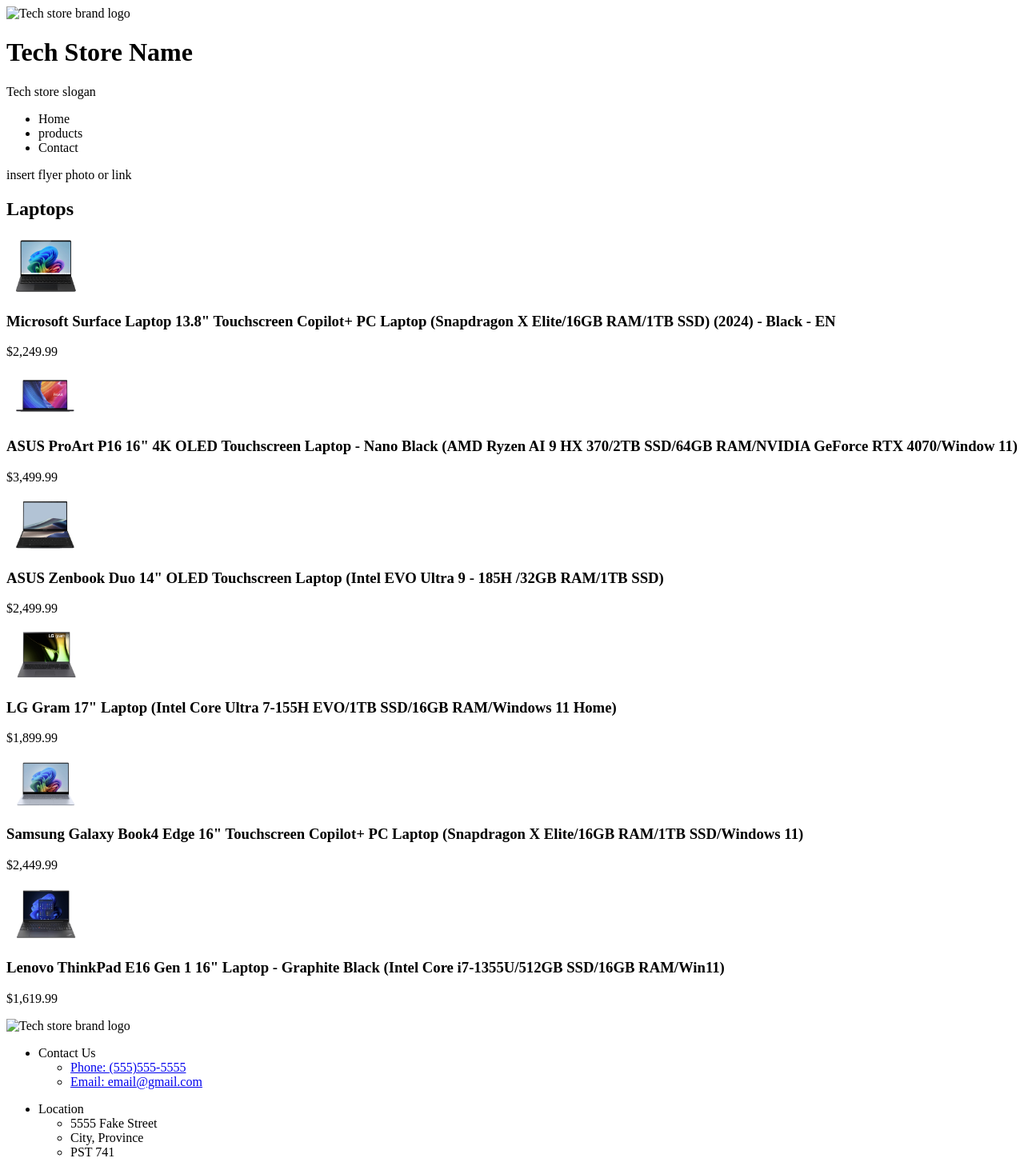
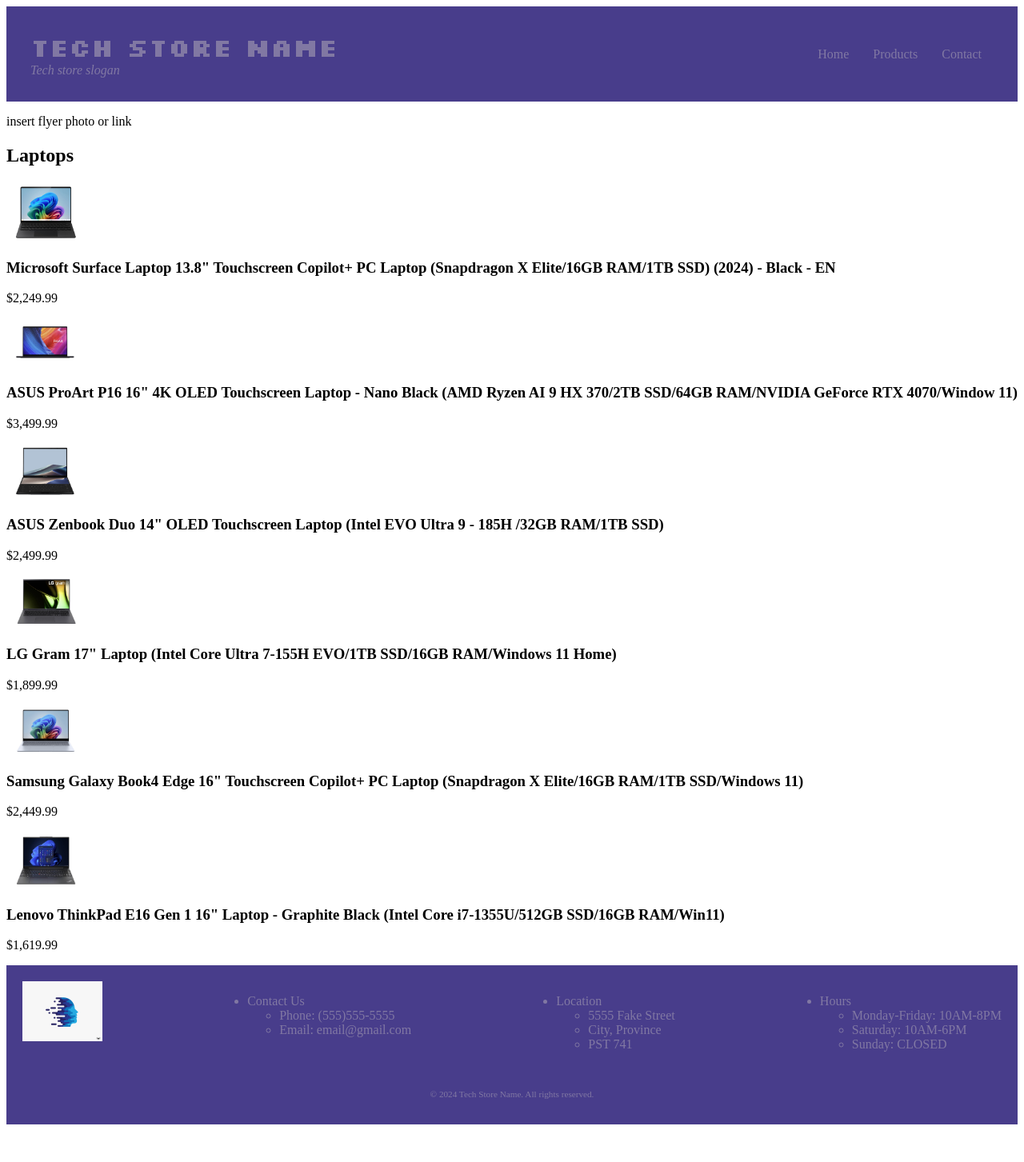
Before and after one commit to tlavallee4/group8_hackathon, a plain HTML site: page index.html in a window 1280 px wide. Shown: the top 1453 px of the page at 80% size. After the commit the page ends 1414 px from the top, so only its background shows below. Drawn offline with Linux system fonts and the light colour scheme.

Commit message:
Updated project documentation and styling

```diff
--- a/index.html
+++ b/index.html
@@ -4,21 +4,21 @@
     <meta charset="UTF-8">
     <meta name="viewport" content="width=device-width, initial-scale=1.0">
     <title>Document</title>
+    <link rel="stylesheet" href="styles.css">
+    <link rel="stylesheet" href="https://fonts.googleapis.com/css2?family=Silkscreen:wght@400;700&display=swap">
 </head>
 <body>
     <header class="header">
-        <div class="header-logo">
-            <img src="image.jpg"
-                 alt="Tech store brand logo">
-        </div>
+        <div class="slogan">
             <h1>Tech Store Name</h1>
             <p>Tech store slogan</p>
+        </div>
         <section class="menu">
             <nav>
                 <ul>
-                    <li><a href="home"></a>Home</li>
-                    <li><a href="products"></a>products</li>
-                    <li><a href="contact"></a>Contact</li>
+                    <li><a href="home">Home</a></li>
+                    <li><a href="products">Products</a></li>
+                    <li><a href="contact">Contact</a></li>
                 </ul>
             </nav>
         </section>
@@ -60,9 +60,10 @@
 
     <footer>
         <div class="footer-logo">
-            <img src="image.jpg"
+            <img src="images/dba1a72669895c3b4420b762433a5461.png"
                  alt="Tech store brand logo">
         </div>
+        <div class="footer-contact">
             <ul>
                 <li>Contact Us
                     <ul>
@@ -71,6 +72,7 @@
                     </ul>
                 </li>
             </ul>
+        </div>
         <ul>
             <li>Location
                 <ul>
@@ -89,7 +91,9 @@
                 </ul>
             </li>
         </ul>
+        <div class="footer-rights">
             <p>© 2024 Tech Store Name. All rights reserved.</p>
+        </div>
     </footer>
 </body>
 </html>
--- a/styles.css
+++ b/styles.css
@@ -1,4 +1,90 @@
+/* Header styling */
+.header {
+    display: flex;
+    justify-content: space-between;
+    align-items: center;
+    padding: 30px;
+    background-color: darkslateblue;
+    color: rgb(129, 120, 163);
+}
+
+.header h1 {
+    font-family: "Silkscreen", sans-serif;
+}
+
+.header p {
+    font-style: italic;
+}
+
+.slogan {
+    display: flex;
+    flex-direction: column;
+    align-items: flex-start;
+}
+
+.header h1, .header p {
+    margin: 0;
+}
+
+.menu {
+    margin-left: auto;
+}
+
+.menu a {
+    color: rgb(129, 120, 163);
+    text-decoration-line: none;
+}
+
+.menu a:hover {
+    color: white;
+    outline: white;
+}
+
+.menu nav ul {
+    display: flex;
+    list-style-type: none;
+    padding: 0;
+    margin: 0;
+}
+
+.menu nav ul li {
+    margin: 0 15px;
+}
+
+
+
+
+
+
 /* Footer styling */
- body {
-     background-color: black;
- }
+footer {
+    color: rgb(129, 120, 163);
+    display: flex;
+    justify-content: space-between;
+    align-items: flex-start;
+    background-color: darkslateblue;
+    padding: 20px;
+    flex-wrap: wrap;
+}
+
+.footer-logo img {
+    width: 100px;
+    height: auto;
+}
+
+footer a {
+    color: rgb(129, 120, 163);
+    text-decoration-line: none;
+}
+
+footer a:hover, footer a:focus {
+    color: firebrick;
+    outline: solid red;
+}
+
+.footer-rights {
+    flex-basis: 100%;
+    text-align: center;
+    margin-top: 20px;
+    font-size: 70%;
+}
```
Also changed, not shown: images/dba1a72669895c3b4420b762433a5461.png (added), 1 other file. Lines whose indentation alone changed are shown as unchanged.
